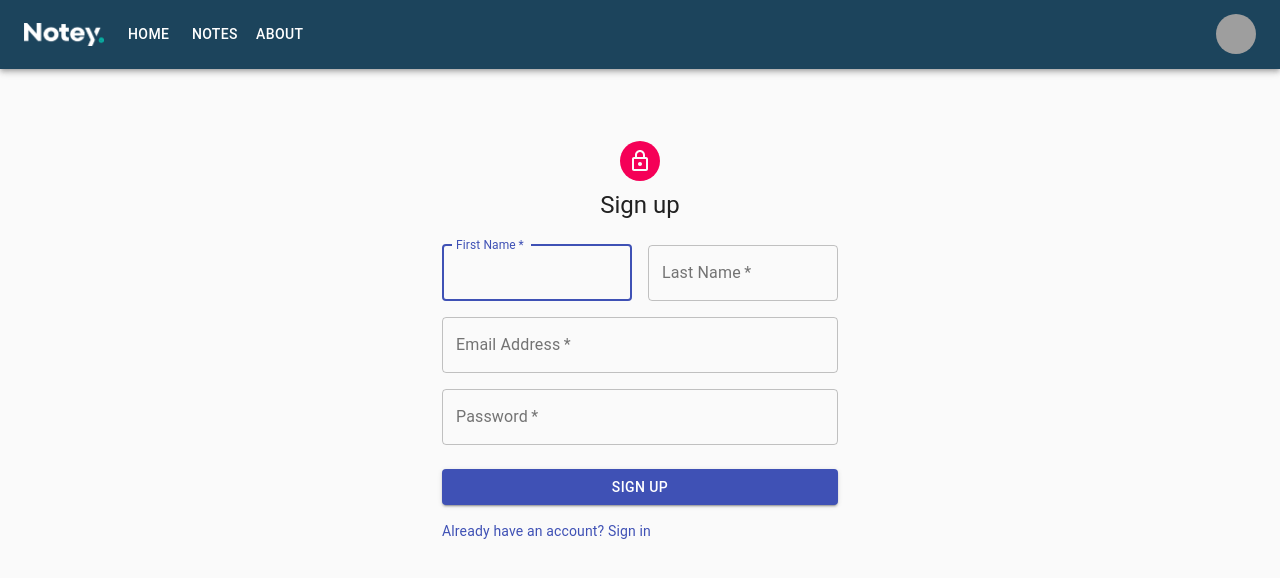
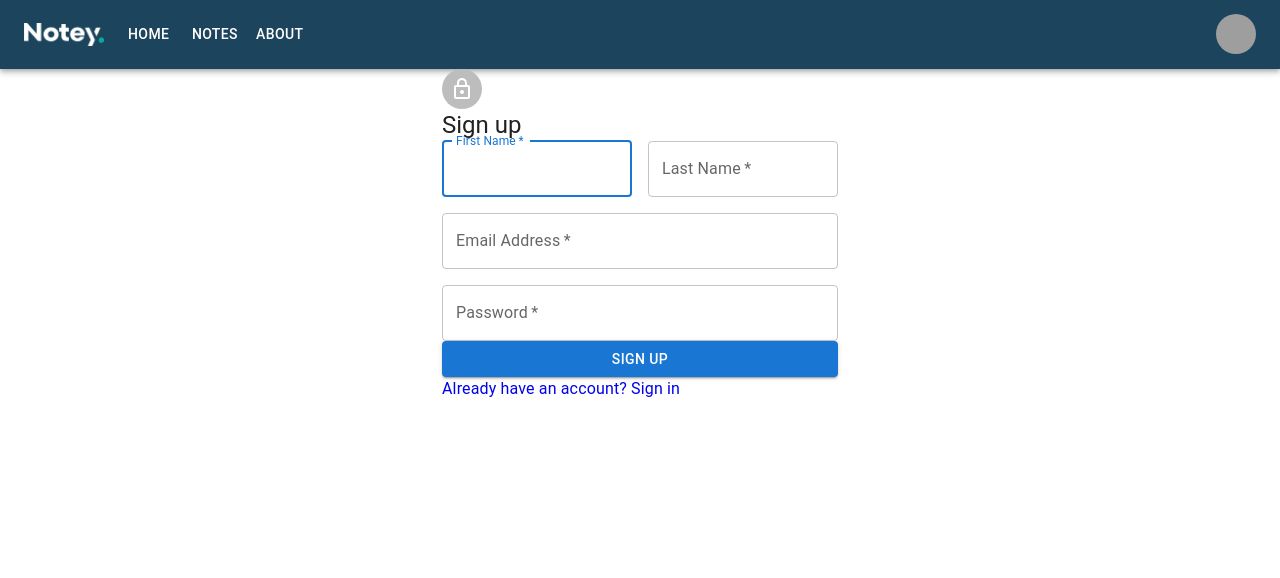
Before and after one commit to Tal-Gav/Notey, a React (Vite) app: page /signup in a window 1280 px wide. Shown: the top 578 px of the page. Built offline with nearby package versions, Linux system fonts and the light colour scheme; grey boxes are pictures that could not be loaded.

Commit message:
changed from material-ui core to mui material

```diff
--- a/src/components/LoginForm/LoginForm.jsx
+++ b/src/components/LoginForm/LoginForm.jsx
@@ -1,40 +1,18 @@
 import React, { useState } from "react";
-import Avatar from "@material-ui/core/Avatar";
-import Button from "@material-ui/core/Button";
-import CssBaseline from "@material-ui/core/CssBaseline";
-import TextField from "@material-ui/core/TextField";
-import Link from "@material-ui/core/Link";
-import Grid from "@material-ui/core/Grid";
-import Box from "@material-ui/core/Box";
+import Avatar from "@mui/material/Avatar";
+import Button from "@mui/material/Button";
+import CssBaseline from "@mui/material/CssBaseline";
+import TextField from "@mui/material/TextField";
+import { Link } from "react-router-dom";
+import Grid from "@mui/material/Grid";
+import Box from "@mui/material/Box";
 import LockOutlinedIcon from "@mui/icons-material/LockOutlined";
-import Typography from "@material-ui/core/Typography";
-import { makeStyles } from "@material-ui/core/styles";
-import Container from "@material-ui/core/Container";
+import Typography from "@mui/material/Typography";
+import Container from "@mui/material/Container";
 import { useNavigate } from "react-router-dom";
 import axios from "axios";
 
-const useStyles = makeStyles((theme) => ({
-  paper: {
-    marginTop: theme.spacing(8),
-    display: "flex",
-    flexDirection: "column",
-    alignItems: "center",
-  },
-  avatar: {
-    margin: theme.spacing(1),
-    backgroundColor: theme.palette.secondary.main,
-  },
-  form: {
-    width: "100%",
-    marginTop: theme.spacing(3),
-  },
-  submit: {
-    margin: theme.spacing(3, 0, 2),
-  },
-}));
-
 export default function LoginForm() {
-  const classes = useStyles();
   const navigate = useNavigate();
 
   const [email, setEmail] = useState(null);
@@ -70,14 +48,14 @@ export default function LoginForm() {
   return (
     <Container component="main" maxWidth="xs">
       <CssBaseline />
-      <div className={classes.paper}>
-        <Avatar className={classes.avatar}>
+      <div>
+        <Avatar>
           <LockOutlinedIcon />
         </Avatar>
         <Typography component="h1" variant="h5">
           Login
         </Typography>
-        <form className={classes.form} noValidate onSubmit={submittedForm}>
+        <form noValidate onSubmit={submittedForm}>
           <Grid container spacing={2}>
             <Grid item xs={12}>
               <TextField
@@ -103,18 +81,12 @@ export default function LoginForm() {
               />
             </Grid>
           </Grid>
-          <Button
-            type="submit"
-            fullWidth
-            variant="contained"
-            color="primary"
-            className={classes.submit}
-          >
+          <Button type="submit" fullWidth variant="contained" color="primary">
             Login
           </Button>
           <Grid container sx={{ alignItems: "flex-end" }}>
             <Grid item>
-              <Link href="/signup" variant="body2">
+              <Link to="/signup" className="no-underscore">
                 Don't have an account yet? Sign up
               </Link>
             </Grid>
--- a/src/components/Note/Note.jsx
+++ b/src/components/Note/Note.jsx
@@ -6,7 +6,7 @@ import TextField from "@mui/material/TextField";
 import SaveIcon from "@mui/icons-material/Save";
 import DeleteIcon from "@mui/icons-material/Delete";
 import IconButton from "@mui/material/IconButton";
-import Typography from "@material-ui/core/Typography";
+import Typography from "@mui/material/Typography";
 import axios from "axios";
 
 const Note = (props) => {
--- a/src/components/SignUpForm/SignUpForm.jsx
+++ b/src/components/SignUpForm/SignUpForm.jsx
@@ -1,42 +1,20 @@
 import React, { useState } from "react";
-import Avatar from "@material-ui/core/Avatar";
-import Button from "@material-ui/core/Button";
-import CssBaseline from "@material-ui/core/CssBaseline";
-import TextField from "@material-ui/core/TextField";
-import FormControlLabel from "@material-ui/core/FormControlLabel";
-import Checkbox from "@material-ui/core/Checkbox";
-import Link from "@material-ui/core/Link";
-import Grid from "@material-ui/core/Grid";
-import Box from "@material-ui/core/Box";
+import Avatar from "@mui/material/Avatar";
+import Button from "@mui/material/Button";
+import CssBaseline from "@mui/material/CssBaseline";
+import TextField from "@mui/material/TextField";
+import FormControlLabel from "@mui/material/FormControlLabel";
+import Checkbox from "@mui/material/Checkbox";
+import { Link } from "react-router-dom";
+import Grid from "@mui/material/Grid";
+import Box from "@mui/material/Box";
 import LockOutlinedIcon from "@mui/icons-material/LockOutlined";
-import Typography from "@material-ui/core/Typography";
-import { makeStyles } from "@material-ui/core/styles";
-import Container from "@material-ui/core/Container";
+import Typography from "@mui/material/Typography";
+import Container from "@mui/material/Container";
 import { useNavigate } from "react-router-dom";
 import axios from "axios";
 
-const useStyles = makeStyles((theme) => ({
-  paper: {
-    marginTop: theme.spacing(8),
-    display: "flex",
-    flexDirection: "column",
-    alignItems: "center",
-  },
-  avatar: {
-    margin: theme.spacing(1),
-    backgroundColor: theme.palette.secondary.main,
-  },
-  form: {
-    width: "100%", // Fix IE 11 issue.
-    marginTop: theme.spacing(3),
-  },
-  submit: {
-    margin: theme.spacing(3, 0, 2),
-  },
-}));
-
 export default function SignUpForm() {
-  const classes = useStyles();
   const navigate = useNavigate();
 
   const submittedForm = (event) => {
@@ -53,7 +31,6 @@ export default function SignUpForm() {
       password: form.get("password"),
     };
 
-    // setLoading(true);
     axios
       .post("http://localhost:5555/accounts/signup", account, {
         headers: {
@@ -74,14 +51,14 @@ export default function SignUpForm() {
   return (
     <Container component="main" maxWidth="xs">
       <CssBaseline />
-      <div className={classes.paper}>
-        <Avatar className={classes.avatar}>
+      <div>
+        <Avatar>
           <LockOutlinedIcon />
         </Avatar>
         <Typography component="h1" variant="h5">
           Sign up
         </Typography>
-        <form className={classes.form} noValidate onSubmit={submittedForm}>
+        <form noValidate onSubmit={submittedForm}>
           <Grid container spacing={2}>
             <Grid item xs={12} sm={6}>
               <TextField
@@ -130,18 +107,12 @@ export default function SignUpForm() {
               />
             </Grid>
           </Grid>
-          <Button
-            type="submit"
-            fullWidth
-            variant="contained"
-            color="primary"
-            className={classes.submit}
-          >
+          <Button type="submit" fullWidth variant="contained" color="primary">
             Sign Up
           </Button>
           <Grid container sx={{ alignItems: "flex-end" }}>
             <Grid item>
-              <Link href="/login" variant="body2">
+              <Link to="/login" className="no-underscore">
                 Already have an account? Sign in
               </Link>
             </Grid>
--- a/src/pages/Account/Account.jsx
+++ b/src/pages/Account/Account.jsx
@@ -1,4 +1,4 @@
-import Typography from "@material-ui/core/Typography";
+import Typography from "@mui/material/Typography";
 import axios from "axios";
 import { useEffect, useState } from "react";
 import { useNavigate } from "react-router-dom";
@@ -30,7 +30,11 @@ export default function Account() {
         setAccountData(res.data.account);
       })
       .catch((error) => {
-        if (error.response.status === 403) navigate("/no-access");
+        try {
+          if (error.response.status === 403) navigate("/no-access");
+        } catch {
+          alert(error);
+        }
       });
   };
 
--- a/src/pages/MyNotes/MyNotes.jsx
+++ b/src/pages/MyNotes/MyNotes.jsx
@@ -1,12 +1,15 @@
 import { useEffect, useState } from "react";
-import Grid from "@material-ui/core/Grid";
+import { useNavigate } from "react-router-dom";
+import Grid from "@mui/material/Grid";
 
 import CreateNoteButton from "../../components/CreateNoteButton/CreateNoteButton";
 import Note from "../../components/Note/Note";
 import axios from "axios";
 
 export default function MyNotes() {
+  const navigate = useNavigate();
   const [notes, setNotes] = useState([]);
+
   const getNotes = () => {
     axios
       .get("http://localhost:5555/notes", {
@@ -19,7 +22,11 @@ export default function MyNotes() {
         setNotes(res.data.notes);
       })
       .catch((error) => {
-        alert(error.response.data.message);
+        try {
+          if (error.response.status === 403) navigate("/no-access");
+        } catch {
+          alert(error);
+        }
       });
   };
 
```
Also changed, not shown: package.json (+3 -4 lines), 1 other file (tests, documents, lock files or other folders).
